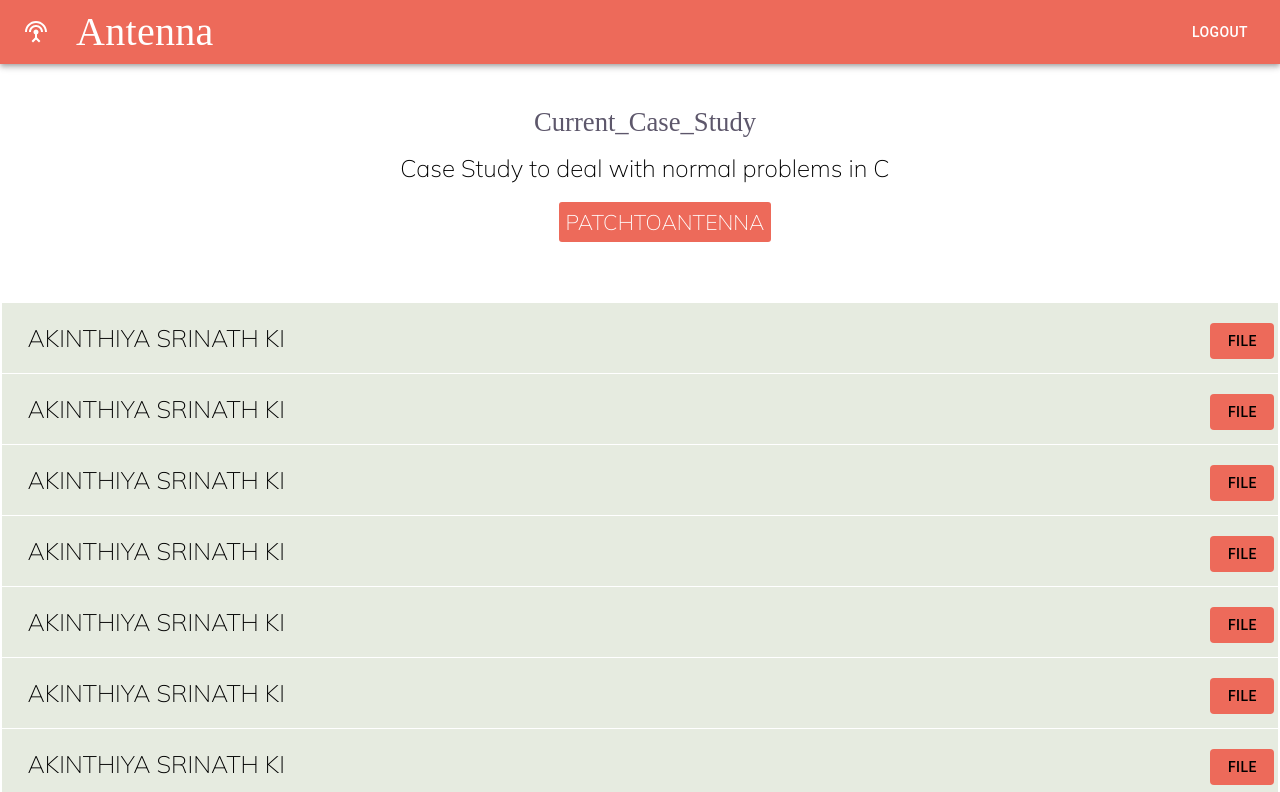
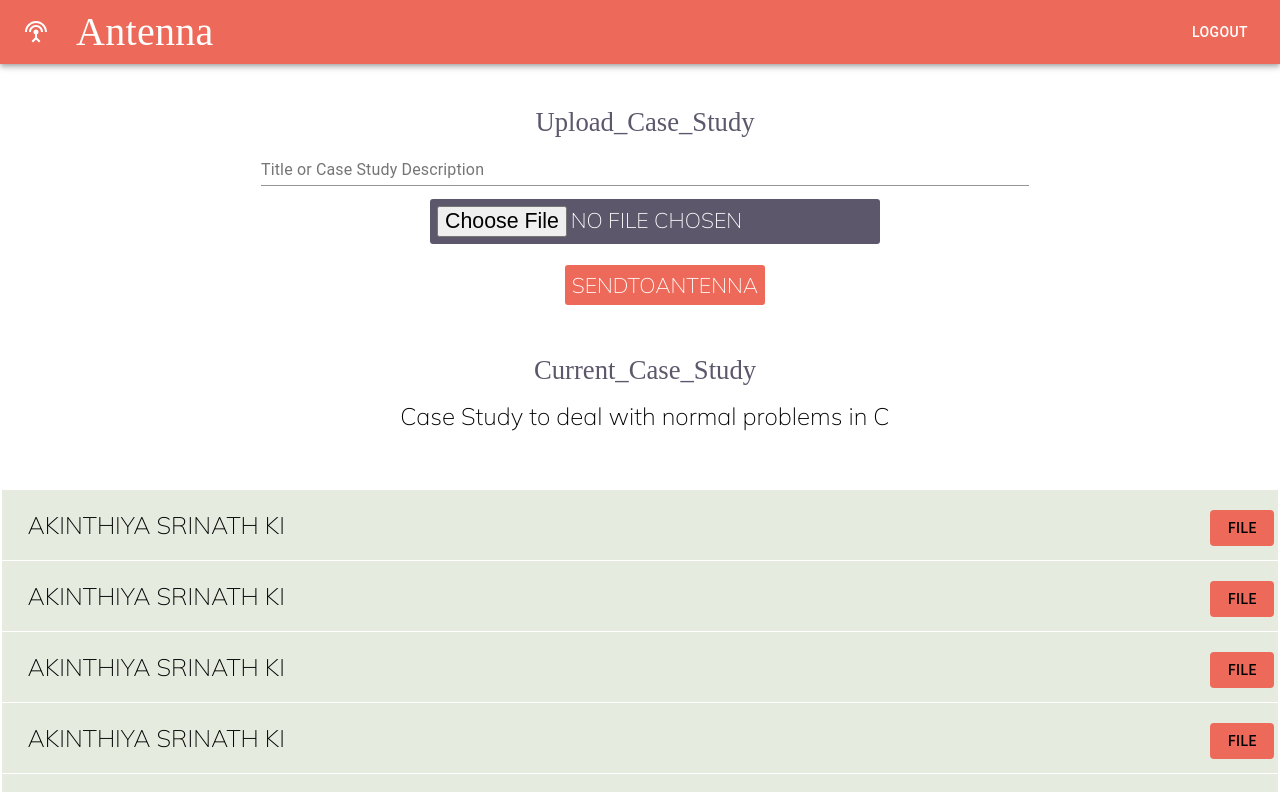
Before and after one commit to kiasNostieDev/Antenna, a React (Create React App) app: page / in a window 1280 px wide. Shown: the top 792 px of the page. Built offline with nearby package versions, Linux system fonts and the light colour scheme; a web font is replaced by a local one.

Commit message:
firebase doc upload added

```diff
--- a/package.json
+++ b/package.json
@@ -9,6 +9,7 @@
     "@testing-library/react": "^9.5.0",
     "@testing-library/user-event": "^7.2.1",
     "axios": "^0.19.2",
+    "firebase": "^7.19.0",
     "react": "^16.13.1",
     "react-dom": "^16.13.1",
     "react-scripts": "3.4.3"
--- a/src/Components/AdminHub.js
+++ b/src/Components/AdminHub.js
@@ -8,6 +8,7 @@ import Button from "@material-ui/core/Button";
 import IconButton from "@material-ui/core/IconButton";
 import SettingsInputAntenna from "@material-ui/icons/SettingsInputAntenna";
 import TextField from "@material-ui/core/TextField";
+import { fb } from "../FIrebase/firebase";
 
 const useStyles = makeStyles((theme) => ({
   root: {
@@ -33,21 +34,34 @@ const useStyles = makeStyles((theme) => ({
 }));
 
 export default function AdminHub() {
-  const [file, setFile] = useState("");
-  const [progress, setProgress] = useState(0);
-  const el = useRef();
+
+  const [file, setFile] = useState()
+  const [progress, setProgress] = useState(0)
+  const el = useRef()
+  const allInputs = {imgURL: ''}
+  const [fileurl, setFileURL] = useState(allInputs)
+
   const classes = useStyles();
 
   function handleChange(event) {
-    setProgress(0);
-    const file = event.target.files[0];
-    console.log(file);
-    setFile(file);
+    setProgress(0)
+    const imageFile = event.target.files[0]
+    console.log(imageFile)
+    setFile(imagefile => (imageFile))
+    console.log(file)
   }
 
   function handleUpload() {
-    const formData = new FormData();
-    formData.append("file", file);
+    const storage = fb.storage().ref('docs/admin')
+    const imageUpload = storage.child(file.name)
+    imageUpload.put(file).then((snapshot)=>{
+      imageUpload.getDownloadURL().then((url)=>{
+        setFileURL(url)
+        console.log(url)
+      })
+    },(err)=>{
+      console.log(err)
+    })
   }
 
   function AppBarCustom() {
@@ -80,11 +94,6 @@ export default function AdminHub() {
         <div className="HeadingCase">Current_Case_Study</div>
         <div className="StudyName">
           Case Study to deal with normal problems in C
-        </div>
-        <div className="UploadFile">
-          <button className="SubmitButtonFile" onClick={handleUpload}>
-            PatchToAntenna
-          </button>
         </div>
       </div>
     );
@@ -162,7 +171,8 @@ export default function AdminHub() {
   return (
     <div>
       <AppBarCustom />
-      <CurrentCaseStudy />
+      <NoCaseStudy />
+      <CurrentCaseStudy/>
       <StudentList />
     </div>
   );
--- a/src/Components/StudentHub.js
+++ b/src/Components/StudentHub.js
@@ -7,7 +7,7 @@ import Button from "@material-ui/core/Button";
 import IconButton from "@material-ui/core/IconButton";
 import SettingsInputAntenna from "@material-ui/icons/SettingsInputAntenna";
 import "./Styles/StudentHub.css";
-import axios from 'axios';
+import { storage, fb } from "../FIrebase/firebase";
 
 const useStyles = makeStyles((theme) => ({
   root: {
@@ -43,9 +43,11 @@ const useStyles = makeStyles((theme) => ({
 
 export default function StudentHub() {
 
-  const [file, setFile] = useState('')
+  const [file, setFile] = useState()
   const [progress, setProgress] = useState(0)
   const el = useRef()
+  const allInputs = {imgURL: ''}
+  const [fileurl, setFileURL] = useState(allInputs)
 
   const classes = useStyles();
   function AppBarCustom() {
@@ -90,14 +92,23 @@ export default function StudentHub() {
 
   function handleChange(event){
     setProgress(0)
-    const file = event.target.files[0]
+    const imageFile = event.target.files[0]
+    console.log(imageFile)
+    setFile(imagefile => (imageFile))
     console.log(file)
-    setFile(file)
   }
 
   function handleUpload(){
-    const formData = new FormData()
-    formData.append('file',file)
+    const fbstorage = fb.storage().ref('/docs/solutions')
+    const imageUpload = fbstorage.child(file.name)
+    imageUpload.put(file).then((snapshot)=>{
+      imageUpload.getDownloadURL().then((url)=>{
+        setFileURL(url)
+        console.log(url)
+      })
+    },(err)=>{
+      console.log(err)
+    })
   }
 
   return (
@@ -109,7 +120,7 @@ export default function StudentHub() {
         <input type="file" ref={el} onChange={handleChange} className="Uploadbtn"/>
       </div>
       <div className="Submit">
-          <button className="SubmitButton" onClick={handleUpload}>submit</button>
+          <button className="SubmitButton" onClick={handleUpload}>UploadFile</button>
       </div>
     </div>
   );
--- /dev/null
+++ b/src/FIrebase/firebase.js
@@ -0,0 +1,25 @@
+
+import firebase from 'firebase/app'
+import 'firebase/storage'
+
+var firebaseConfig = {
+    apiKey: "AIzaSyD9TwC78Vi-ZyAFXnmkRzxyilAXhO8r6Uc",
+    authDomain: "antenna-8225f.firebaseapp.com",
+    databaseURL: "https://antenna-8225f.firebaseio.com",
+    projectId: "antenna-8225f",
+    storageBucket: "antenna-8225f.appspot.com",
+    messagingSenderId: "776278968733",
+    appId: "1:776278968733:web:5b215d8a97aded0f4cc774",
+    measurementId: "G-63M4RRKT5G"
+};
+
+  // Initialize Firebase
+firebase.initializeApp(firebaseConfig);
+
+const storage = firebase.storage()
+
+
+
+export {
+    storage, firebase as fb
+}
```
Also changed, not shown: src/FIrebase/dist/firebase.dev.js (added), 1 other file (tests, documents, lock files or other folders).
